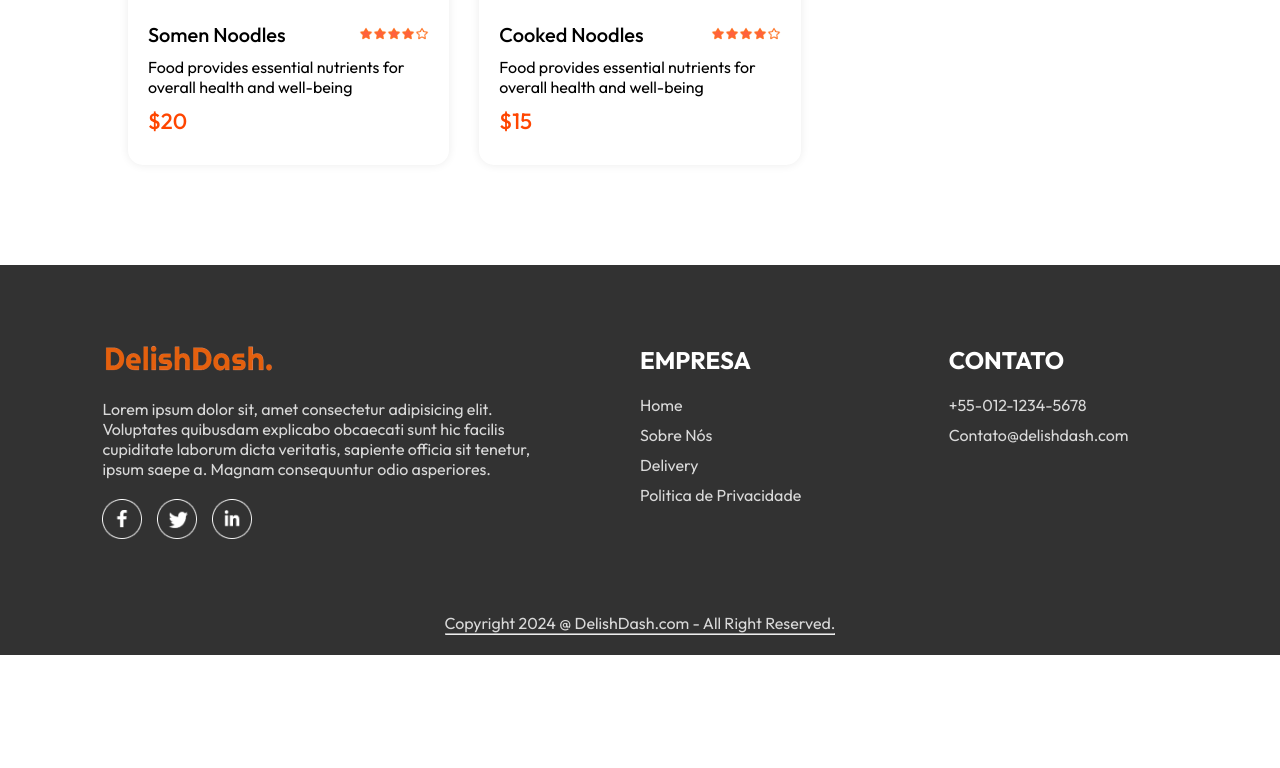
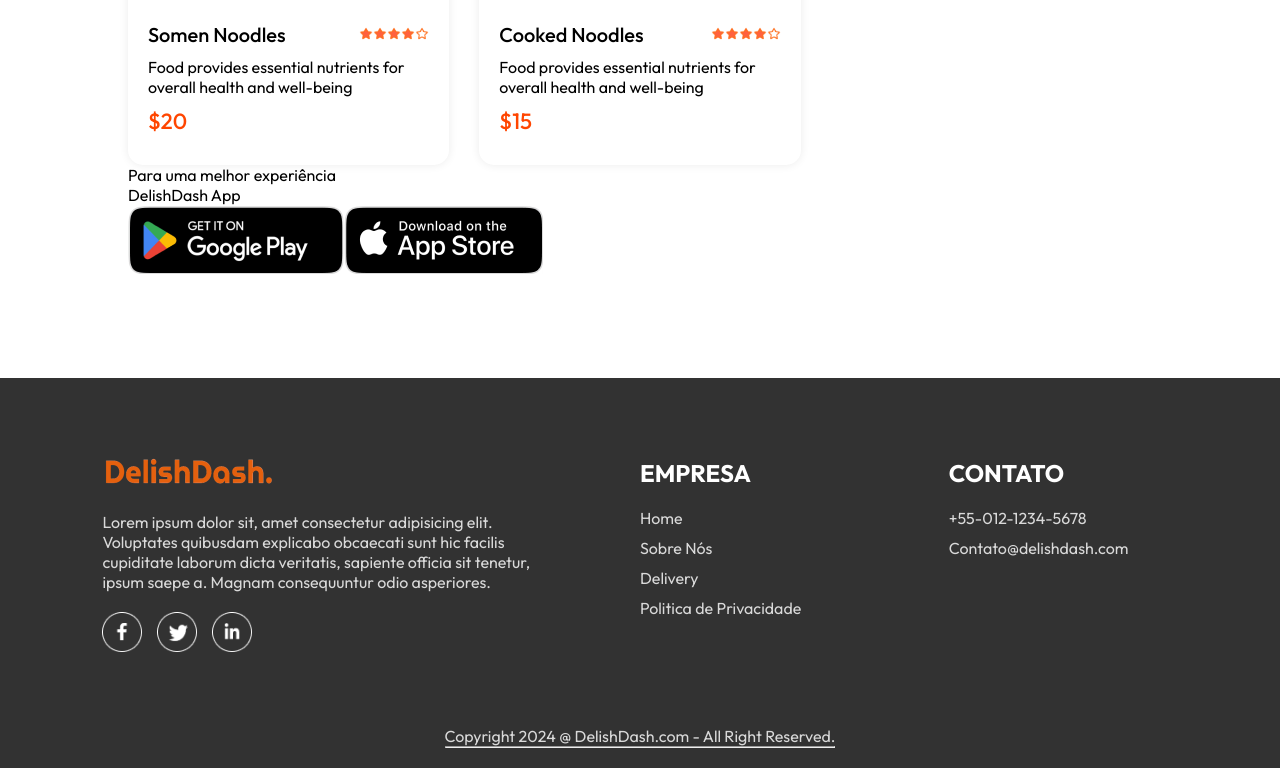
Before and after one commit to JacqueADev/food-delivery-website, a React (Vite) app in the folder frontend-food-delivery/: page / in a window 1280 px wide. Shown: the part 5946-6714 px from the top of the page. Before the commit the page ends 6601 px from the top, so only its background shows below. Built offline with nearby package versions, Linux system fonts and the light colour scheme.

Commit message:
Nova pasta "AppDownload"

```diff
--- /dev/null
+++ b/frontend-food-delivery/src/components/AppDownload/AppDownload.jsx
@@ -0,0 +1,18 @@
+import React from "react";
+import "./AppDownload.css";
+import { assets } from "../../assets/assets";
+
+const AppDownload = () => {
+  return (
+    <div className="app-download" id="app-download">
+        <p>Para uma melhor experiência <br /> DelishDash App</p>
+        <div className="app-download-plataforms">
+            <img src={assets.play_store} alt="" />
+            <img src={assets.app_store} alt="" />
+        </div>
+
+    </div>
+  );
+};
+
+export default AppDownload;
--- a/frontend-food-delivery/src/pages/Home/Home.jsx
+++ b/frontend-food-delivery/src/pages/Home/Home.jsx
@@ -3,6 +3,7 @@
 import Header from "../../components/Header/Header";
 import ExploreMenu from "../../components/ExploreMenu/ExploreMenu";
 import FoodDisplay from "../../components/FoodDisplay/FoodDisplay";
+import AppDownload from "../../components/AppDownload/AppDownload";
 
 const Home = () => {
   const [category, setCategory] = useState("All");
@@ -11,6 +12,7 @@
     <Header />
     <ExploreMenu  category={category} setCategory={setCategory}/>
     <FoodDisplay  category={category}/>
+    <AppDownload />
   </div>
   );
 };
```
Also changed, not shown: frontend-food-delivery/src/components/AppDownload/AppDownload.css (added).
